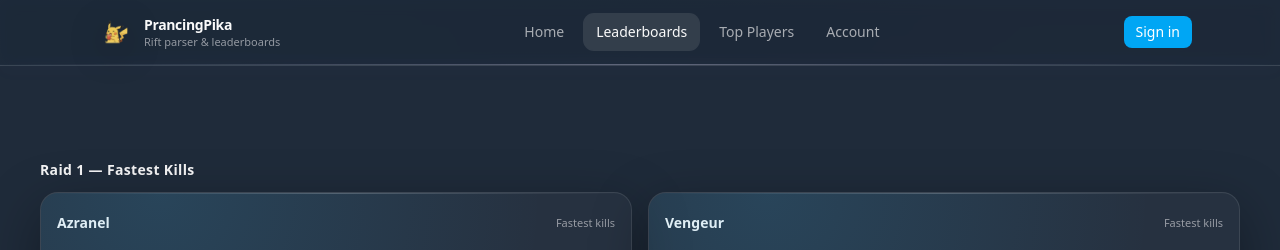
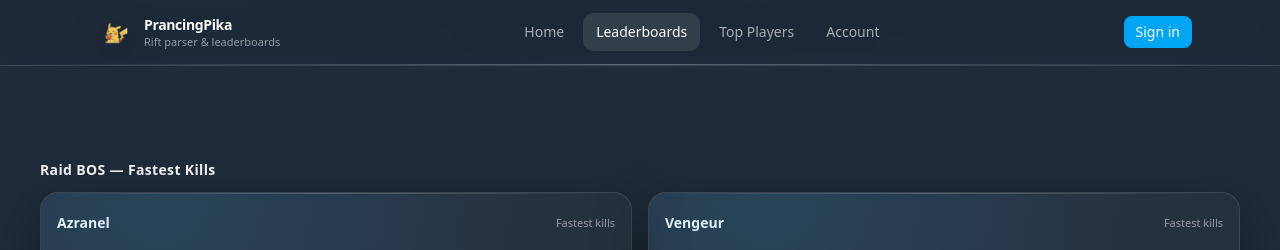
Before and after one commit to Armand-Cloug/prancingpika, a Next.js app in the folder app/: page /leaderboards in a window 1280 px wide. Shown: the top 250 px of the page. Built offline with nearby package versions, Linux system fonts and the light colour scheme; no server answers; the database is empty.

Commit message:
Prod V0.12

```diff
--- a/app/src/app/(public)/leaderboards/page.tsx
+++ b/app/src/app/(public)/leaderboards/page.tsx
@@ -4,17 +4,27 @@ import RaidSection, {
 } from "@/components/page/public/leaderboards/RaidSection";
 import { getLeaderboards } from "@/lib/leaderboards";
 
-function normalizeRaid(r: any, idx: number): RaidSectionData {
-  // Case A: r.bosses is an array of objects like:
+export const runtime = "nodejs";
+export const dynamic = "force-dynamic";
+export const revalidate = 0;
+
+function normalizeRaid(r: unknown, idx: number): RaidSectionData {
+  const obj = (r ?? {}) as any;
+
+  // getLeaderboards() returns: [{ raid: { title, bosses }, bosses: [...] }, ...]
+  // But we accept older shapes too.
+  const raidTitle = obj?.raid?.title ?? obj?.title ?? `Raid ${idx + 1}`;
+
+  // Case A: obj.bosses is an array of objects like:
   // [{ bossName, fastest, comp1, comp2 }, ...]
   if (
-    Array.isArray(r?.bosses) &&
-    r.bosses.length > 0 &&
-    typeof r.bosses[0] === "object" &&
-    r.bosses[0] !== null &&
-    "bossName" in r.bosses[0]
+    Array.isArray(obj?.bosses) &&
+    obj.bosses.length > 0 &&
+    typeof obj.bosses[0] === "object" &&
+    obj.bosses[0] !== null &&
+    "bossName" in obj.bosses[0]
   ) {
-    const bossObjs = r.bosses as any[];
+    const bossObjs = obj.bosses as any[];
 
     const bosses = bossObjs.map((b) => String(b?.bossName ?? "Unknown"));
 
@@ -31,7 +41,7 @@ function normalizeRaid(r: any, idx: number): RaidSectionData {
     );
 
     return {
-      title: String(r?.title ?? `Raid ${idx + 1}`),
+      title: String(raidTitle),
       bosses,
       fastestByBoss,
       comp1ByBoss,
@@ -39,13 +49,20 @@ function normalizeRaid(r: any, idx: number): RaidSectionData {
     };
   }
 
-  // Case B: r already matches our expected structure
+  // Case B: already in the expected structure
+  const bosses =
+    Array.isArray(obj?.raid?.bosses)
+      ? obj.raid.bosses.map(String)
+      : Array.isArray(obj?.bosses)
+        ? obj.bosses.map(String)
+        : [];
+
   return {
-    title: String(r?.title ?? `Raid ${idx + 1}`),
-    bosses: Array.isArray(r?.bosses) ? r.bosses.map(String) : [],
-    fastestByBoss: r?.fastestByBoss ?? r?.fastest ?? {},
-    comp1ByBoss: r?.comp1ByBoss ?? r?.comp1 ?? {},
-    comp2ByBoss: r?.comp2ByBoss ?? r?.comp2 ?? {},
+    title: String(raidTitle),
+    bosses,
+    fastestByBoss: obj?.fastestByBoss ?? obj?.fastest ?? {},
+    comp1ByBoss: obj?.comp1ByBoss ?? obj?.comp1 ?? {},
+    comp2ByBoss: obj?.comp2ByBoss ?? obj?.comp2 ?? {},
   };
 }
 
```
